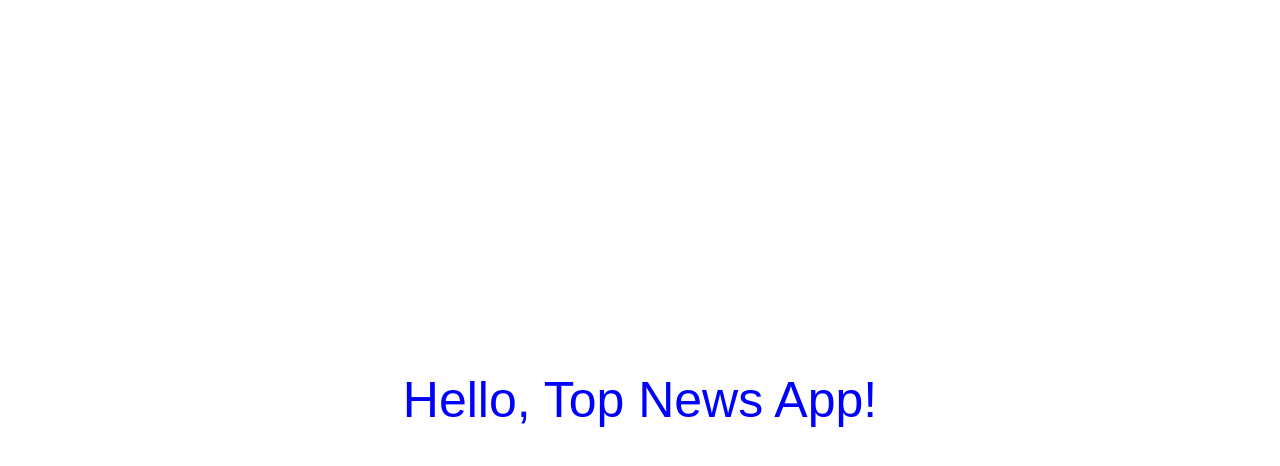
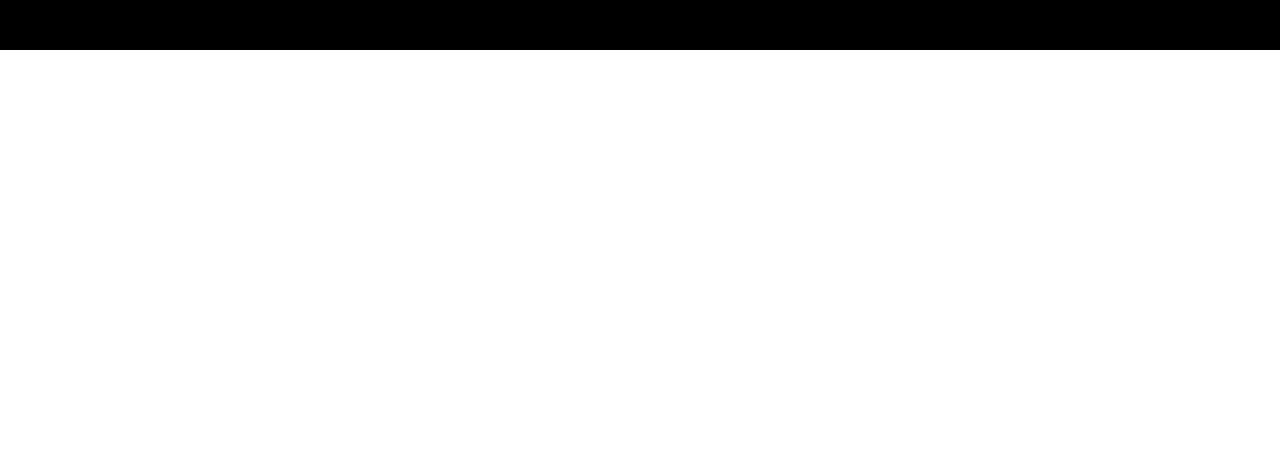
Before and after one commit to Hyde70s491/top-news-app, a React (Create React App) app: page / in a window 1280 px wide. Shown: the top 466 px of the page. Built offline with nearby package versions, Linux system fonts and the light colour scheme.

Commit message:
Add AppHeader component

```diff
--- a/src/views/App.scss
+++ b/src/views/App.scss
@@ -4,11 +4,4 @@
   position: absolute;
   right: 0;
   top: 0;
-
-  align-items: center;
-  color: blue;
-  display: flex;
-  flex-direction: row;
-  font-size: 5rem;
-  justify-content: center;
 }
--- a/src/views/App.tsx
+++ b/src/views/App.tsx
@@ -1,21 +1,14 @@
 import React from "react";
-import { useSelector } from "react-redux";
-import { Route, Switch } from "react-router-dom";
 
+import AppHeader from "./layout/app-header/AppHeader";
 import "./App.scss";
 import "../stylesheets/main.scss";
 
-import { selectWelcomeMessage } from "../stores/rootReducer";
-
 const App: React.FC = () => {
-  const welcomeMessage: string = useSelector(selectWelcomeMessage);
-
   return (
-    <Switch>
-      <Route exact path="/">
-        <div className="app">{welcomeMessage}</div>
-      </Route>
-    </Switch>
+    <div className="app">
+      <AppHeader></AppHeader>
+    </div>
   );
 };
 
--- /dev/null
+++ b/src/views/layout/app-header/AppHeader.scss
@@ -0,0 +1,18 @@
+@import "./src/stylesheets/abstracts/variables.scss";
+
+.app-header {
+  background-color: $color-black;
+  height: 5rem;
+  width: 100%;
+
+  .app-header__content {
+    align-items: center;
+    display: flex;
+    flex-direction: row;
+    height: 100%;
+    justify-content: space-between;
+    margin: 0 auto;
+    max-width: 120rem;
+    width: 100%;
+  }
+}
--- /dev/null
+++ b/src/views/layout/app-header/AppHeader.tsx
@@ -0,0 +1,13 @@
+import React from "react";
+
+import "./AppHeader.scss";
+
+const AppHeader: React.FC = () => {
+  return (
+    <div className="app-header">
+      <div className="app-header__content"></div>
+    </div>
+  );
+};
+
+export default AppHeader;
```
Also changed, not shown: 2 other files (tests, documents, lock files or other folders).
